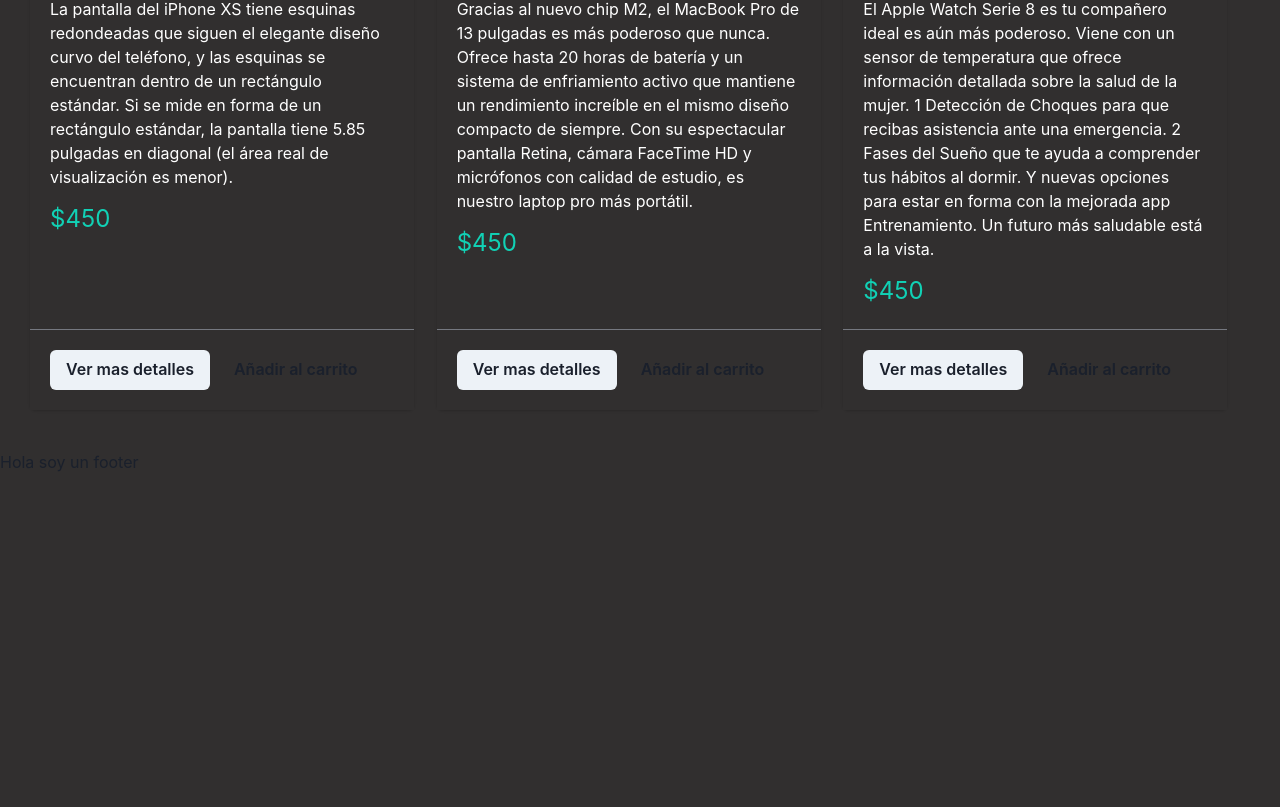
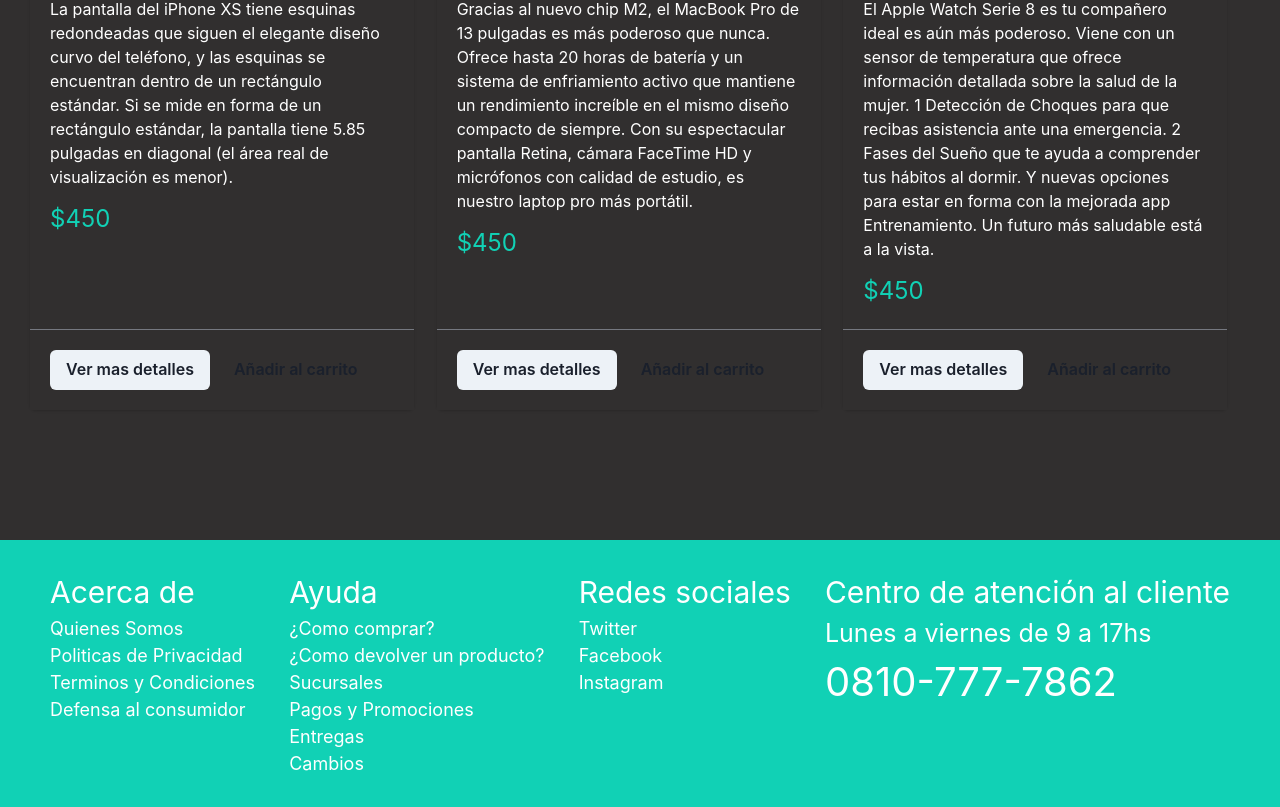
Before and after one commit to vabalo9/ElectroJuan, a React (Vite) app: page / in a window 1280 px wide. Shown: the part 748-1555 px from the top of the page. Before the commit the page ends 1222 px from the top, so only its background shows below. Built offline with nearby package versions, Linux system fonts and the light colour scheme.

Commit message:
Entrega 2do desafio

```diff
--- a/src/components/Footer.jsx
+++ b/src/components/Footer.jsx
@@ -2,7 +2,42 @@
 
 const Footer = () => {
   return (
-    <div>Hola soy un footer</div>
+    <div className='footer principal'>
+      <div className='footer'>
+        <h1 className='footer titulos-footer'>Acerca de</h1>
+        <ul className='footer lista'>
+          <li className='footer enlaces'>Quienes Somos</li>
+          <li className='footer enlaces'>Politicas de Privacidad</li>
+          <li className='footer enlaces'>Terminos y Condiciones</li>
+          <li className='footer enlaces'>Defensa al consumidor</li>
+        </ul>
+      </div>
+      <div className='footer'>
+        <h1 className='footer titulos-footer'>Ayuda</h1>
+        <ul className='footer lista'>
+          <li className='footer enlaces'>¿Como comprar?</li>
+          <li className='footer enlaces'>¿Como devolver un producto?</li>
+          <li className='footer enlaces'>Sucursales</li>
+          <li className='footer enlaces'>Pagos y Promociones</li>
+          <li className='footer enlaces'>Entregas</li>
+          <li className='footer enlaces'>Cambios</li>
+        </ul>
+      </div>
+      <div className='footer'>
+        <h1 className='footer titulos-footer'>Redes sociales</h1>
+        <ul className='lista'>
+          <li className='footer enlaces'>Twitter</li>
+          <li className='footer enlaces'>Facebook</li>
+          <li className='footer enlaces'>Instagram</li>
+        </ul>
+      </div>
+      <div className='footer'>
+        <h1 className='footer centro'>Centro de atención al cliente</h1>
+        <h3 className='footer horario'>Lunes a viernes de 9 a 17hs</h3>
+        <h4 className='footer numero'>0810-777-7862</h4>
+      </div>
+    </div>
+
   )
 }
 
--- /dev/null
+++ b/src/components/ItemCount.jsx
@@ -0,0 +1,44 @@
+import React from 'react'
+import { useState } from 'react'
+
+
+const Contador = ({stock}) => {
+const [state, setState]= useState(1)
+
+
+const sumando = () => {
+  if (state < stock) {
+    setState(state +1 )
+  } else {
+    alert("llegaste a las unidades maximas que tenemos en stock")
+  }
+}
+
+const restando = () => {
+  if (state > 1 ) {
+    setState(state -1 )
+  }
+}
+
+const comprado = () => {
+  // setState(state = 1);
+  alert("tus productos se añadieron al carrito");
+  setState(state = 1)
+}
+
+  return (
+    <>
+      <div className='div-contador' >
+        <div className='botones-contador'>
+          <button className='boton-contador' onClick={restando}><i className="bi bi-dash-circle-fill"></i></button>
+           <span className='contador-titulo'>{state}</span>
+          <button className='boton-contador' onClick={sumando}><i className="bi bi-plus-circle-fill"></i></button>
+        </div>
+
+          <button className='boton-comprador' onClick={comprado}>añadir al carrito</button>
+      </div>
+    </>
+  )
+}
+
+export default Contador
--- a/src/components/ItemDetail.jsx
+++ b/src/components/ItemDetail.jsx
@@ -1,48 +1,27 @@
 import React from 'react'
-import {Card, CardBody, Image, Stack, Heading, Text, Divider, Button, ButtonGroup,  CardFooter } from '@chakra-ui/react'
+import ItemCount from "./ItemCount";
 
-const ItemDetail = (id, imagen, descripcion, precio, nombre) => {
-    console.log(precio)
+const ItemDetail = ({id, imagen, descripcion, precio, nombre, stock}) => {
+
   return (
     <>
 
 
-        {/* <div key={id}>
-            <h1>{nombre}</h1>
-            <h3>{precio}</h3>
-            <p>{descripcion}</p>
-        </div> */}
+        <div key={id}>
 
+          <div className='contenido-ItemDetail'>
+                <img className='imagen-itemDetail' src={imagen} />
 
-<Card key={id} maxW='sm'>
-      <CardBody>
-        <Image
-          src={imagen}
-          alt='Green double couch with wooden legs'
-          borderRadius='lg'
-        />
-        <Stack mt='6' spacing='3'>
-          <Heading className="card-heading" size='md'>{nombre}</Heading>
-          <Text className="card-text">
-          {descripcion}
-          </Text>
-          <Text className="card-price" fontSize='2xl'>
-            ${precio}
-          </Text>
-        </Stack>
-      </CardBody>
-      <Divider />
-      <CardFooter>
-        <ButtonGroup spacing='2'>
-          <Button variant='solid' className="card-button">
-            Ver mas detalles
-          </Button>
-          <Button variant='ghost' className="card-button2">
-            Añadir al carrito
-          </Button>
-        </ButtonGroup>
-      </CardFooter>
-    </Card>
+                <div className='texto-ItemDetail'>
+                  <div className='texto-ItemDetail2'>
+                    <h1 className='titulo-ItemDetail'>{nombre}</h1>
+                    <p className='descripcion-ItemDetail'>{descripcion}</p>
+                  </div>
+                  <h3 className='precio-ItemDetail'>${precio}</h3>
+                  < ItemCount stock={stock} />
+                </div>
+          </div>
+        </div>
     </>
   )
 }
--- a/src/components/ItemDetailContainer.jsx
+++ b/src/components/ItemDetailContainer.jsx
@@ -1,33 +1,36 @@
 import { useParams } from "react-router-dom";
+import { useEffect} from "react";
 import Data from "../data.json"
 import ItemDetail from "./ItemDetail";
 
+
 const ItemDetailContainer = () => {
   const { id } = useParams();
-  const productoFilter = Data.filter((prod) => prod.id == id);
+
+  useEffect(()=>{
+    Data
+  },[]);
+
+const productoFilter = Data.filter((prod) => prod.id == id);
 
   return (
     <>
+
 {  productoFilter.map((prod)=>{
-  return (
-    <div key={prod.id}>
-      <h1>{prod.nombre}</h1>
-    </div>
-  )
-})  }
-
-{/* {  productoFilter.map((prod)=>{
   return (
     <ItemDetail
     key={prod.id}
+    id={prod.id}
     nombre={prod.nombre}
     descripcion={prod.descripcion}
     imagen={prod.imagen}
+    precio={prod.precio}
+    stock={prod.stock}
     />
 
 
   )
-})  }  */}
+})  }
 
     </>
   )
--- a/src/components/ItemListContainer.jsx
+++ b/src/components/ItemListContainer.jsx
@@ -1,7 +1,7 @@
 import React from "react";
 import Data from "../data.json"
 import ItemList from "./ItemList";
-import {useState} from "react";
+import {useState, useEffect} from "react";
 import { useParams } from "react-router-dom";
 
 
@@ -24,6 +24,10 @@
       setProductos(res)
   })
 
+  useEffect(()=>{
+    productos
+  },[]);
+
   const catFilter = productos.filter((producto) => producto.categoria === categoria);
 
 
--- a/src/data.json
+++ b/src/data.json
@@ -5,7 +5,8 @@
         "nombre":"iPhone XS",
         "descripcion":"La pantalla del iPhone XS tiene esquinas redondeadas que siguen el elegante diseño curvo del teléfono, y las esquinas se encuentran dentro de un rectángulo estándar. Si se mide en forma de un rectángulo estándar, la pantalla tiene 5.85 pulgadas en diagonal (el área real de visualización es menor).",
         "precio":450,
-        "imagen":"https://support.apple.com/library/APPLE/APPLECARE_ALLGEOS/SP779/SP779-iphone-xs.jpg"
+        "imagen":"https://support.apple.com/library/APPLE/APPLECARE_ALLGEOS/SP779/SP779-iphone-xs.jpg",
+        "stock":8
     },
     {
         "id":2,
@@ -14,7 +15,8 @@
         "nombre":"MacBook Pro",
         "descripcion":"Gracias al nuevo chip M2, el MacBook Pro de 13 pulgadas es más poderoso que nunca. Ofrece hasta 20 horas de batería y un sistema de enfriamiento activo que mantiene un rendimiento increíble en el mismo diseño compacto de siempre. Con su espectacular pantalla Retina, cámara FaceTime HD y micrófonos con calidad de estudio, es nuestro laptop pro más portátil.",
         "precio":450,
-        "imagen":"https://www.infobae.com/new-resizer/b0JEuB5b83vV9SbA4kpJU2Y0_vs=/992x661/filters:format(webp):quality(85)/cloudfront-us-east-1.images.arcpublishing.com/infobae/257HDRPTN5E4BNMDQLBGQBNXDQ.jpg"
+        "imagen":"https://www.infobae.com/new-resizer/b0JEuB5b83vV9SbA4kpJU2Y0_vs=/992x661/filters:format(webp):quality(85)/cloudfront-us-east-1.images.arcpublishing.com/infobae/257HDRPTN5E4BNMDQLBGQBNXDQ.jpg",
+        "stock":23
     },
     {
         "id":3,
@@ -23,7 +25,8 @@
         "nombre":"Apple Watch Serie 8",
         "descripcion":"El Apple Watch Serie 8 es tu compañero ideal es aún más poderoso. Viene con un sensor de temperatura que ofrece información detallada sobre la salud de la mujer. 1 Detección de Choques para que recibas asistencia ante una emergencia. 2 Fases del Sueño que te ayuda a comprender tus hábitos al dormir. Y nuevas opciones para estar en forma con la mejorada app Entrenamiento. Un futuro más saludable está a la vista.",
         "precio":450,
-        "imagen":"https://www.infobae.com/new-resizer/I8vdqgGMQKccpNeMbBtEwqrl3n4=/992x614/filters:format(webp):quality(85)/cloudfront-us-east-1.images.arcpublishing.com/infobae/436KLOUJFBBBDEOKEIG3NMOPVI.jpg"
+        "imagen":"https://www.infobae.com/new-resizer/I8vdqgGMQKccpNeMbBtEwqrl3n4=/992x614/filters:format(webp):quality(85)/cloudfront-us-east-1.images.arcpublishing.com/infobae/436KLOUJFBBBDEOKEIG3NMOPVI.jpg",
+        "stock":15
     }
 
 ]
--- a/src/style.css
+++ b/src/style.css
@@ -61,6 +61,7 @@
   .bi {
     background-color: var(--principal-bg-color);
   }
+
   .number {
     background-color: beige;
     color:var(--principal-bg-color);
@@ -113,3 +114,131 @@
    .css-1yctz6j {
     color:var(--principal-bg-color)!important ;
    }
+
+   .titulo-ItemDetail {
+    font-size: 50px;
+    color: var(--principal-bg-color);
+    display: flex;
+    align-items: flex-start;
+    justify-content: center;
+   }
+
+   .contenido-ItemDetail {
+    display: flex;
+    padding: 30px;
+    padding-top: 70px;
+    padding-inline: 80px;
+   }
+
+   .descripcion-ItemDetail {
+    color: white;
+    padding-inline: 80px;
+   }
+
+   .precio-ItemDetail {
+    color:var(--principal-bg-color);
+    font-size: 50px;
+    padding-inline: 80px;
+   }
+
+   .imagen-itemDetail {
+    border-radius: 30px;
+    max-width: 700px;
+   }
+
+   .texto-ItemDetail{
+    display: flex;
+    flex-direction: column;
+    justify-content: space-between;
+   }
+
+   .texto-ItemDetail2{
+    display: flex;
+    flex-direction: column;
+    gap: 10px;
+   }
+
+   .div-contador {
+    display: flex;
+    padding-inline: 80px;
+    gap:100px;
+
+   }
+
+   .botones-contador {
+    display: flex;
+    gap: 25px;
+   }
+
+
+
+   .bi-dash-circle-fill {
+    font-size: 45px;
+    color: var(--principal-bg-color);
+    background-color: transparent;
+    border: transparent solid;
+   }
+
+   .bi-plus-circle-fill {
+    font-size: 45px;
+    color: var(--principal-bg-color);
+    background-color: transparent;
+    border: transparent solid;
+   }
+
+   .contador-titulo {
+    font-size: 45px;
+    color: aliceblue;
+   }
+
+   .boton-comprador {
+    background-color:var(--principal-bg-color);
+    border-radius: 45px;
+    font-size: 25px;
+    width: 250px;
+   }
+
+   .footer {
+    background-color: var(--principal-bg-color);
+    color: white;
+   }
+
+   .principal {
+    display: flex;
+    padding-inline: 50px;
+    justify-content: space-between;
+    padding-block: 30px;
+    margin-top: 90px;
+    bottom: 0;
+    position: relative;
+    width: 100%;
+   }
+
+   .lista {
+    list-style-type: none;
+   }
+
+   .titulos-footer {
+    font-size: 30px;
+   }
+
+   .enlaces {
+    font-size: 18px;
+    cursor: pointer;
+   }
+
+   .enlaces:hover {
+    text-decoration: underline;
+   }
+
+   .centro {
+    font-size: 30px;
+   }
+
+   .horario {
+    font-size: 25px;
+   }
+
+   .numero {
+    font-size: 40px;
+   }
```
Also changed, not shown: 2 other files (tests, documents, lock files or other folders).
